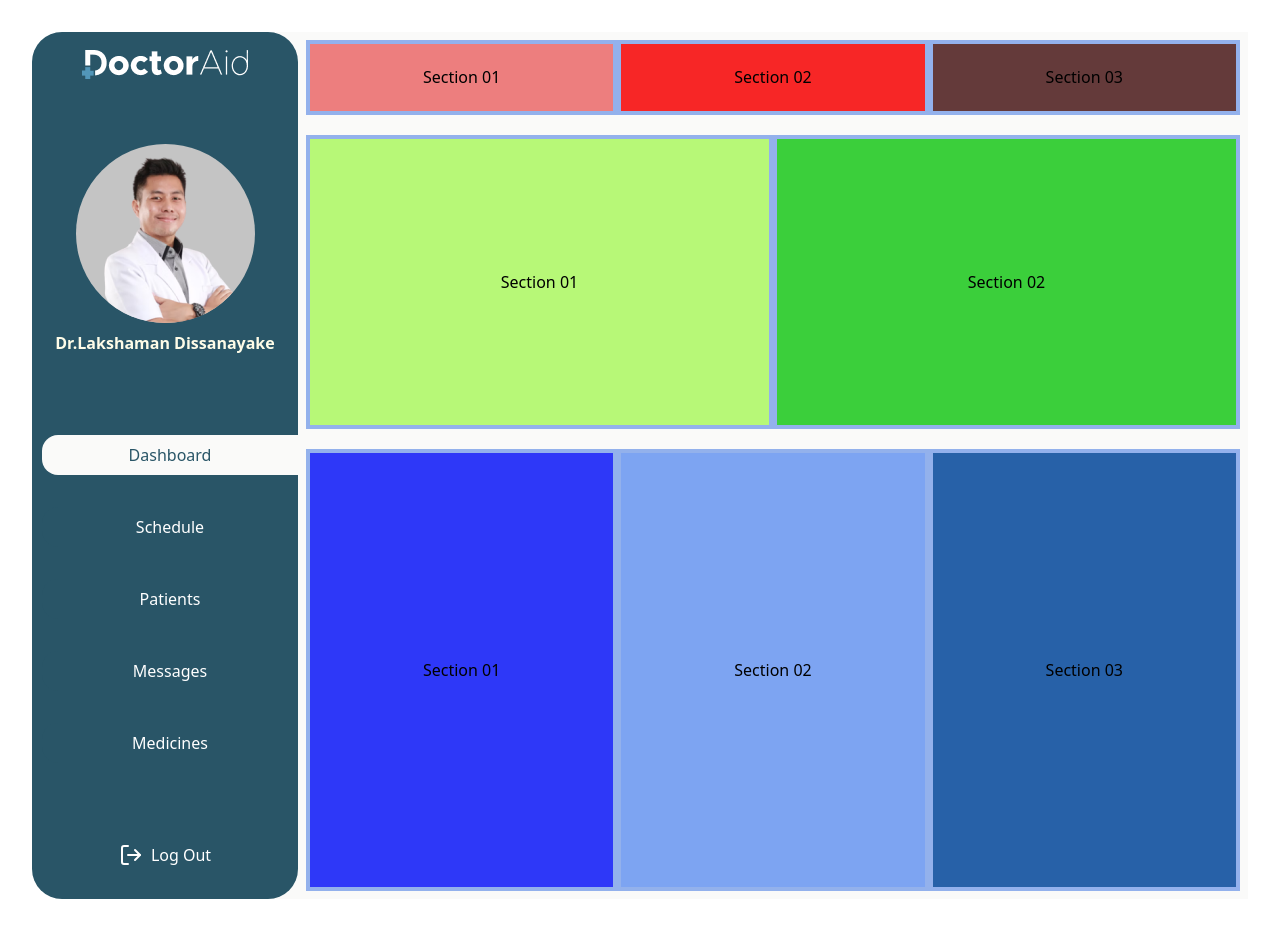
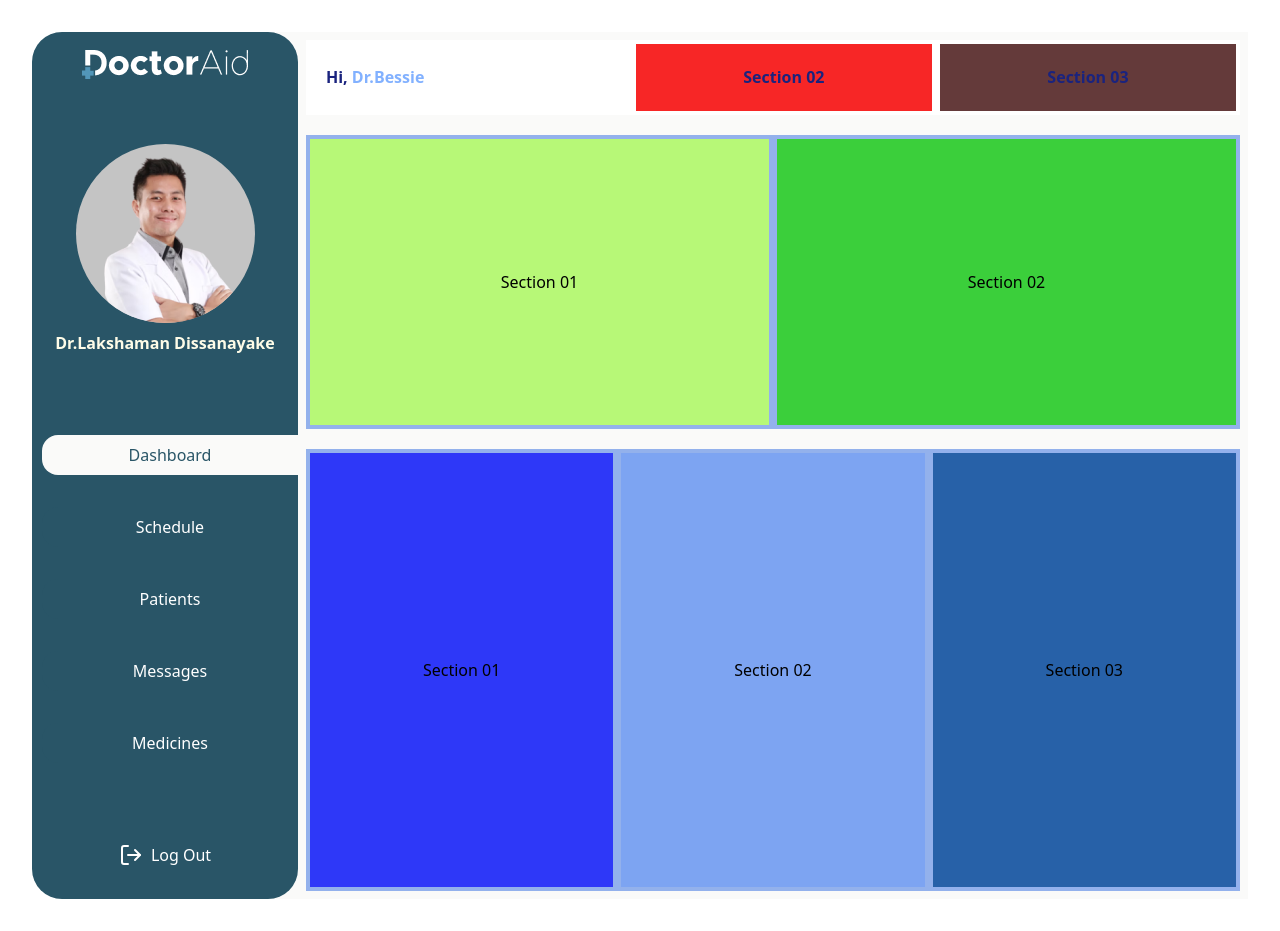
Before and after one commit to DoctorAid/doctoraid-main, a React (Vite) app in the folder doctors-dashboard/: page / in a window 1280 px wide. Built offline with nearby package versions, Linux system fonts and the light colour scheme.

Commit message:
dashboard section 1

```diff
--- a/doctors-dashboard/src/assets/page_sections/dashboard/DashboardNavigation.jsx
+++ b/doctors-dashboard/src/assets/page_sections/dashboard/DashboardNavigation.jsx
@@ -1,14 +1,21 @@
-import React from 'react'
+import React from 'react';
 
-function DashboardNavigation() {
-  return (
-    <div className='flex justify-between w-full h-[10%] gap-2 bg-[#93b1ec] items-center px-1 py-1'>
-        <div className='bg-[#ed7e7e] w-full h-full flex items-center justify-center'><p>Section 01</p></div>
-        <div className='bg-[#f72626] w-full h-full flex items-center justify-center'><p>Section 02</p></div>
-        <div className='bg-[#643a3a] w-full h-full flex items-center justify-center'><p>Section 03</p></div>
+function DashboardNavigation(){
+  return(
+    <div className='flex justify-between w-full h-[10%] gap-2 bg bg-white items-center px-1 py-1'>
+      <div className='w-full h-full flex flex-col items-start justify-center px-4'>
+        <p className="text-[#1a237e] font-bold">Hi, <span className="text-[#82b1ff]">Dr.Bessie</span></p>
+      </div>
 
+      <div className='bg-[#f72626] w-full h-full flex items-center justify-center'>
+        <p className="text-[#1a237e] font-bold">Section 02</p>
       </div>
-  )
+
+      <div className='bg-[#643a3a] w-full h-full flex items-center justify-center'>
+        <p className="text-[#1a237e] font-bold">Section 03</p>
+      </div>
+    </div>
+  );
 }
 
 export default DashboardNavigation
```
